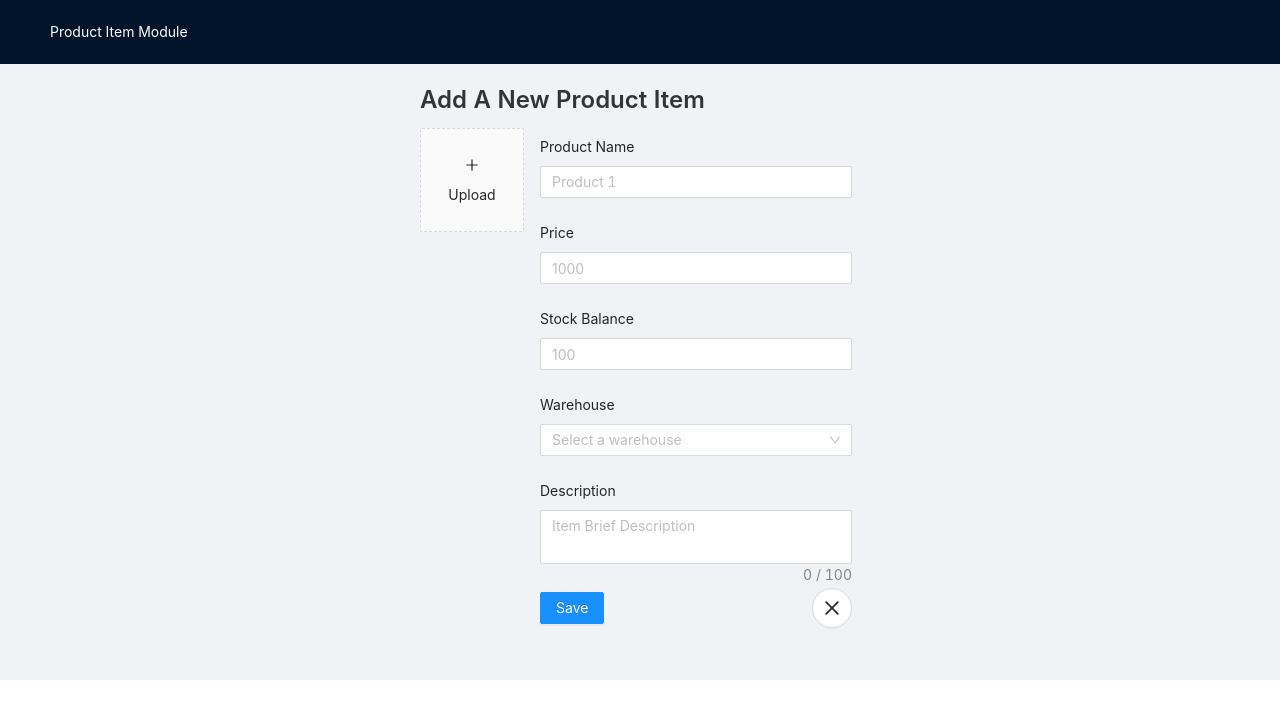
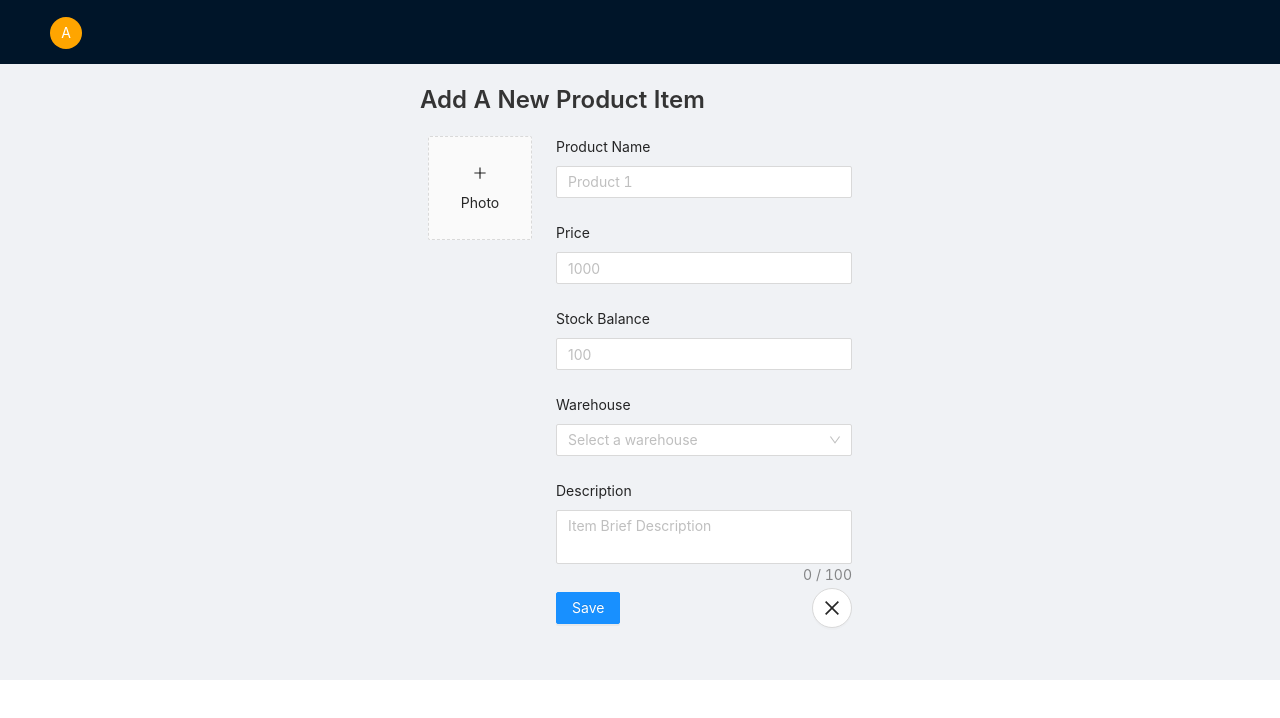
Before and after one commit to mdynnl/se2020-client, a React (Create React App) app: page /new in a window 1280 px wide. Shown: the top 718 px of the page. Built offline with nearby package versions, Linux system fonts and the light colour scheme.

Commit message:
updated input form components

```diff
--- a/src/App.js
+++ b/src/App.js
@@ -2,6 +2,7 @@ import './App.css'
 import { BrowserRouter as Router, Switch, Route } from 'react-router-dom'
 import AddNewItem from './pages/AddNewItem'
 import MainPage from './pages/MainPage'
+import CompanyAvatar from './components/CompanyAvatar'
 import { Layout } from 'antd'
 import { ProductProvider } from './context/ProductContext'
 
@@ -12,7 +13,7 @@ function App() {
         <div className="App">
           <Layout>
             <Layout.Header style={{ color: 'white' }}>
-              Product Item Module
+              <CompanyAvatar />
             </Layout.Header>
             <Layout.Content>
               <Switch>
--- /dev/null
+++ b/src/components/CompanyAvatar.js
@@ -0,0 +1,18 @@
+import React from 'react'
+import { Avatar } from 'antd'
+
+const CompanyAvatar = () => {
+  return (
+    <>
+      <Avatar
+        style={{
+          backgroundColor: 'orange'
+        }}
+      >
+        A
+      </Avatar>
+    </>
+  )
+}
+
+export default CompanyAvatar
--- /dev/null
+++ b/src/components/ImageUpload.js
@@ -0,0 +1,27 @@
+import React, { useState } from 'react'
+import { Upload } from 'antd'
+import { PlusOutlined } from '@ant-design/icons'
+
+const ImageUpload = () => {
+  const [fileList, setFileList] = useState([])
+
+  return (
+    <Upload
+      name="picture"
+      listType="picture-card"
+      showUploadList={false}
+      beforeUpload={f => setFileList([...fileList, f])}
+      style={{
+        width: '200px',
+        height: '200px'
+      }}
+    >
+      <div>
+        <PlusOutlined />
+        <div style={{ marginTop: 8 }}>Photo</div>
+      </div>
+    </Upload>
+  )
+}
+
+export default ImageUpload
--- a/src/components/InputForm.js
+++ b/src/components/InputForm.js
@@ -16,6 +16,7 @@ import {
 } from 'antd'
 import { PlusOutlined } from '@ant-design/icons'
 import InputFormActions from './InputFormActions'
+import ImageUpload from './ImageUpload'
 import { useLocation } from 'react-router-dom'
 
 // todo: Implement Input Validation
@@ -122,22 +123,8 @@ const InputForm = () => {
         initialValues={initialValues}
       >
         <Row>
-          <Col>
-            <Upload
-              name="picture"
-              listType="picture-card"
-              showUploadList={false}
-              beforeUpload={f => setFileList([...fileList, f])}
-              style={{
-                width: '200px',
-                height: '200px'
-              }}
-            >
-              <div>
-                <PlusOutlined />
-                <div style={{ marginTop: 8 }}>Upload</div>
-              </div>
-            </Upload>
+          <Col style={{ padding: 8 }}>
+            <ImageUpload />
           </Col>
           <Col flex={1} style={{ padding: 8 }}>
             <Form.Item
```
